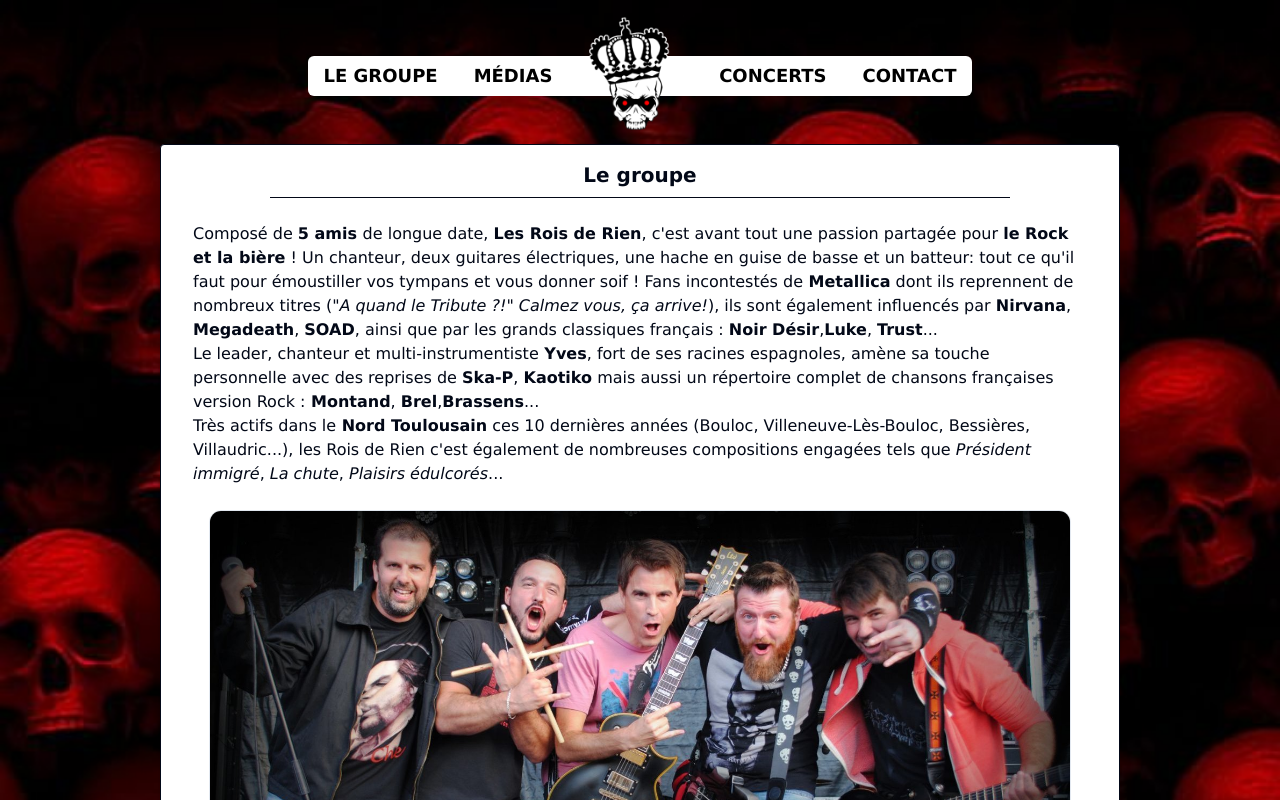
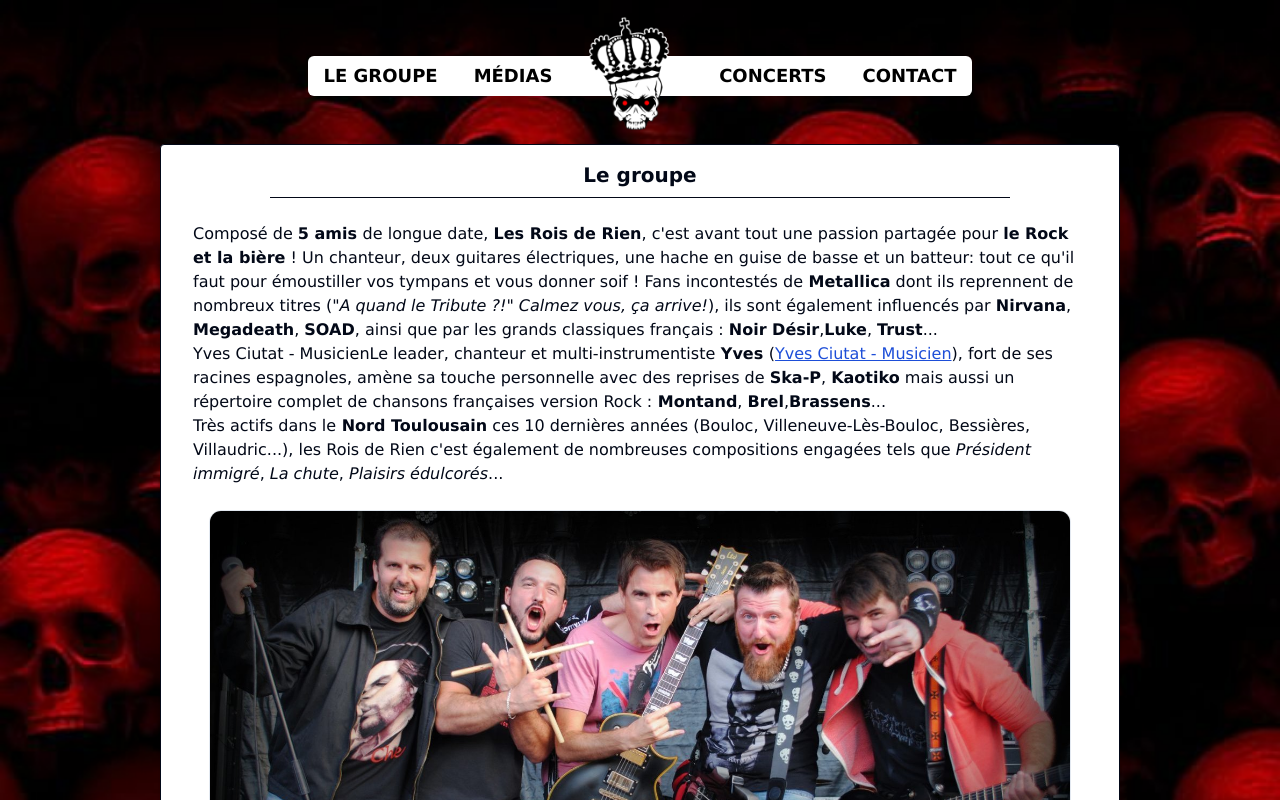
Before and after one commit to LucienRamond/RoisDeRien, a React (Vite) app: page /le-groupe in a window 1280 px wide. Shown: the top 800 px of the page. Built offline with nearby package versions, Linux system fonts and the light colour scheme.

Commit message:
Update details

```diff
--- a/src/pages/band/Band.tsx
+++ b/src/pages/band/Band.tsx
@@ -21,17 +21,27 @@ export default function Band() {
         également influencés par <b>Nirvana</b>, <b>Megadeath</b>, <b>SOAD</b>,
         ainsi que par les grands classiques français : <b>Noir Désir</b>,
         <b>Luke</b>, <b>Trust</b>... <br />
+        <a>Yves Ciutat - Musicien</a>
         Le leader, chanteur et multi-instrumentiste
-        <b> Yves</b>, fort de ses racines espagnoles, amène sa touche
-        personnelle avec des reprises de <b>Ska-P</b>, <b>Kaotiko</b> mais aussi
-        un répertoire complet de chansons françaises version Rock :
-        <b> Montand</b>, <b>Brel</b>,<b>Brassens</b>... <br />
+        <b> Yves </b>(
+        <a
+          className=" text-blue-700 underline"
+          href="https://www.facebook.com/profile.php?id=61567011107705&locale=fr_FR"
+          target="_blank"
+        >
+          Yves Ciutat - Musicien
+        </a>
+        ), fort de ses racines espagnoles, amène sa touche personnelle avec des
+        reprises de <b>Ska-P</b>, <b>Kaotiko</b> mais aussi un répertoire
+        complet de chansons françaises version Rock :<b> Montand</b>,{" "}
+        <b>Brel</b>,<b>Brassens</b>... <br />
         Très actifs dans le
         <b> Nord Toulousain</b> ces 10 dernières années (Bouloc,
         Villeneuve-Lès-Bouloc, Bessières, Villaudric...), les Rois de Rien c'est
         également de nombreuses compositions engagées tels que
         <i> Président immigré</i>, <i>La chute</i>, <i>Plaisirs édulcorés</i>...
       </p>
+
       <div className=" flex justify-center">
         <img
           src={Group}
--- a/src/pages/concerts/Concerts.tsx
+++ b/src/pages/concerts/Concerts.tsx
@@ -21,7 +21,7 @@ export default function Concerts() {
     <div className="lg:max-w-[75%]  sm:max-w-[90%] mx-auto border border-foreground p-4 min-h-[73vh] sm:rounded bg-white shadow-lg">
       <div className=" grid grid-cols-[1fr_max-content_1fr] text-center items-center">
         <Separator className="bg-black" />
-        <div className="px-2 font-bold">Concerts à venir</div>
+        <div className="px-2 font-bold text-xl">Concerts à venir</div>
         <Separator className="bg-black" />
       </div>
 
@@ -79,7 +79,7 @@ export default function Concerts() {
 
       <div className=" grid grid-cols-[1fr_max-content_1fr] text-center items-center">
         <Separator className="bg-black" />
-        <div className="px-2 font-bold">Concerts passés</div>
+        <div className="px-2 font-bold text-xl">Concerts passés</div>
         <Separator className="bg-black" />
       </div>
 
```
